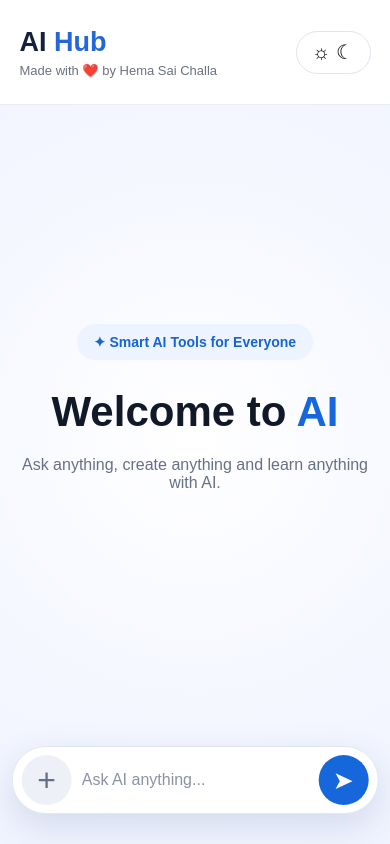
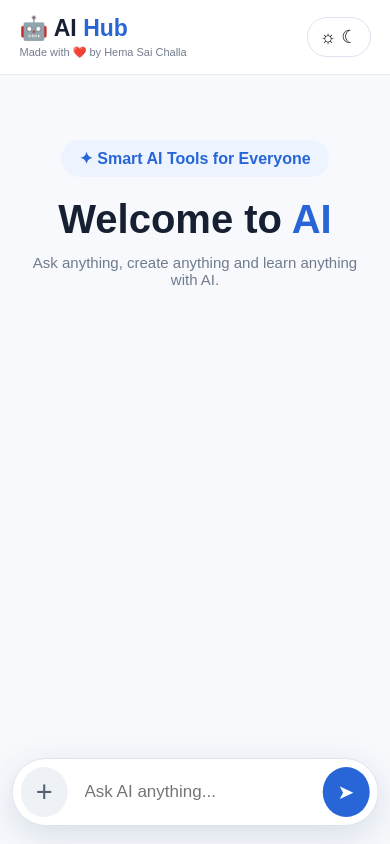
Before and after one commit to uzumakinaruto98hs-ship-it/ai-hub, a plain HTML site: page index.html in a window 390 px wide. Drawn offline with Linux system fonts and the light colour scheme.

Commit message:
Update index.html

```diff
--- a/index.html
+++ b/index.html
@@ -3,241 +3,195 @@
 <head>
 <meta charset="UTF-8">
 <meta name="viewport" content="width=device-width, initial-scale=1.0">
-
 <title>AI Hub</title>
 
 <style>
 *{
+    box-sizing:border-box;
     margin:0;
     padding:0;
-    box-sizing:border-box;
 }
 
 body{
-    font-family:Arial, sans-serif;
-    background:#f7f9ff;
-    color:#111827;
+    font-family:Arial,sans-serif;
+    background:#f7f9fc;
+    color:#172033;
     min-height:100vh;
-    overflow:hidden;
 }
 
-/* TOP BAR */
+/* HEADER */
+
 header{
-    height:105px;
+    height:82px;
     background:white;
-    border-bottom:1px solid #e8ecf4;
+    border-bottom:1px solid #e5eaf2;
 
     display:flex;
     align-items:center;
     justify-content:space-between;
 
-    padding:0 4%;
+    padding:0 5%;
 }
 
-.brand h2{
-    font-size:32px;
-    color:#14213d;
+.logo{
+    font-size:27px;
+    font-weight:bold;
 }
 
-.brand h2 span{
-    color:#2467d8;
+.logo span{
+    color:#2866d8;
 }
 
-.brand p{
-    margin-top:5px;
-    color:#6b7280;
-    font-size:15px;
+.sub{
+    color:#737d8e;
+    font-size:13px;
+    margin-top:4px;
 }
 
-/* THEME BUTTON */
 .theme{
-    width:88px;
-    height:48px;
-
-    border:1px solid #dfe4ed;
-    border-radius:30px;
-
+    border:1px solid #dce3ee;
     background:white;
-
-    font-size:20px;
-    cursor:pointer;
+    border-radius:25px;
+    padding:10px 15px;
+    font-size:18px;
 }
 
-/* MAIN */
-.hero{
-    height:calc(100vh - 105px);
+
+/* CHAT */
+
+.chat-page{
+    height:calc(100vh - 82px);
 
     display:flex;
     flex-direction:column;
-    align-items:center;
-
-    padding-top:26vh;
-
-    background:
-    radial-gradient(
-        circle at 50% 45%,
-        #ffffff 0%,
-        #f5f7ff 60%,
-        #f0f4ff 100%
-    );
 }
 
-/* BADGE */
-.badge{
-    padding:11px 22px;
 
-    border-radius:30px;
+/* WELCOME */
 
-    background:#edf4ff;
-    color:#1764d4;
-
-    font-size:17px;
-    font-weight:bold;
-
-    margin-bottom:28px;
+.welcome{
+    text-align:center;
+    padding-top:85px;
 }
 
-/* TITLE */
-.hero h1{
-    font-size:60px;
-    font-weight:700;
-
+.badge{
+    display:inline-block;
+    padding:9px 18px;
+    border-radius:25px;
+    background:#edf4ff;
+    color:#2866d8;
+    font-weight:bold;
     margin-bottom:20px;
 }
 
-.hero h1 span{
-    color:#1767dc;
+.welcome h1{
+    font-size:52px;
+    margin-bottom:12px;
 }
 
-.hero p{
-    color:#667085;
-    font-size:20px;
+.welcome h1 span{
+    color:#2866d8;
 }
 
-/* CHAT AREA */
-.chat-area{
+.welcome p{
+    color:#707b8c;
+    font-size:18px;
+}
+
+
+/* MESSAGES */
+
+.messages{
+    flex:1;
+
+    width:100%;
+    max-width:850px;
+
+    margin:35px auto 0;
+
+    padding:0 20px 150px;
+
+    overflow-y:auto;
+}
+
+.message{
+    display:flex;
+    margin:14px 0;
+}
+
+.message.user{
+    justify-content:flex-end;
+}
+
+.bubble{
+    max-width:75%;
+
+    padding:13px 17px;
+
+    border-radius:18px;
+
+    font-size:16px;
+
+    line-height:1.5;
+}
+
+.user .bubble{
+    background:#2866d8;
+    color:white;
+    border-bottom-right-radius:5px;
+}
+
+.ai .bubble{
+    background:white;
+    border:1px solid #e2e7ef;
+    color:#273247;
+    border-bottom-left-radius:5px;
+}
+
+
+/* INPUT AREA */
+
+.input-area{
+
     position:fixed;
 
     left:50%;
-    bottom:42px;
+    bottom:25px;
 
     transform:translateX(-50%);
 
     width:92%;
-    max-width:900px;
+    max-width:850px;
 }
 
-/* CHAT BAR */
-.chat-box{
-    width:100%;
-    height:72px;
 
-    background:white;
+/* TOOL MENU */
 
-    border:1px solid #e1e6ef;
-
-    border-radius:40px;
-
-    padding:9px;
-
-    display:flex;
-    align-items:center;
-
-    box-shadow:
-        0 12px 35px rgba(35,65,120,.15);
-}
-
-/* PLUS */
-.plus{
-    width:54px;
-    height:54px;
-
-    border:none;
-    border-radius:50%;
-
-    background:#edf1f7;
-
-    color:#667085;
-
-    font-size:32px;
-
-    cursor:pointer;
-}
-
-.plus:hover{
-    background:#e1e7f0;
-}
-
-/* INPUT */
-.chat-input{
-    flex:1;
-
-    height:100%;
-
-    border:none;
-    outline:none;
-
-    background:transparent;
-
-    padding:0 20px;
-
-    font-size:18px;
-    color:#172033;
-}
-
-.chat-input::placeholder{
-    color:#8a93a3;
-}
-
-/* SEND */
-.send{
-    width:54px;
-    height:54px;
-
-    border:none;
-    border-radius:50%;
-
-    background:#1767dc;
-
-    color:white;
-
-    font-size:25px;
-
-    cursor:pointer;
-}
-
-.send:hover{
-    background:#0e56bd;
-}
-
-/* TOOLS POPUP */
 .tools-menu{
     display:none;
 
     position:absolute;
 
     left:0;
-    bottom:85px;
+    bottom:82px;
 
-    width:330px;
+    width:320px;
 
     padding:10px;
 
     background:#202124;
 
-    border-radius:22px;
+    border-radius:20px;
 
-    box-shadow:
-        0 18px 45px rgba(0,0,0,.28);
+    box-shadow:0 18px 45px rgba(0,0,0,.28);
 
-    z-index:10;
+    z-index:20;
 }
 
 .tools-menu.show{
     display:block;
 }
 
-/* TOOL */
 .menu-item{
     display:flex;
     align-items:center;
@@ -246,7 +200,7 @@ header{
 
     padding:11px;
 
-    border-radius:15px;
+    border-radius:14px;
 
     color:white;
 
@@ -258,12 +212,12 @@ header{
 }
 
 .menu-icon{
-    width:45px;
-    height:45px;
+    width:44px;
+    height:44px;
 
-    border-radius:50%;
+    border-radius:12px;
 
-    background:#36383d;
+    background:#35373c;
 
     display:flex;
     align-items:center;
@@ -273,67 +227,127 @@ header{
 }
 
 .menu-text{
-    font-size:16px;
+    font-size:15px;
 }
 
+
+/* INPUT BOX */
+
+.input-box{
+
+    height:68px;
+
+    background:white;
+
+    border:1px solid #dce3ee;
+
+    border-radius:36px;
+
+    padding:8px;
+
+    display:flex;
+    align-items:center;
+
+    box-shadow:0 10px 35px rgba(40,70,120,.15);
+}
+
+.plus{
+    width:50px;
+    height:50px;
+
+    border:none;
+
+    border-radius:50%;
+
+    background:#eef2f7;
+
+    font-size:29px;
+
+    color:#566274;
+
+    cursor:pointer;
+}
+
+.input{
+    flex:1;
+
+    border:none;
+    outline:none;
+
+    background:transparent;
+
+    padding:0 17px;
+
+    font-size:17px;
+}
+
+.send{
+    width:50px;
+    height:50px;
+
+    border:none;
+    border-radius:50%;
+
+    background:#2866d8;
+
+    color:white;
+
+    font-size:20px;
+
+    cursor:pointer;
+}
+
+
 /* MOBILE */
+
 @media(max-width:700px){
 
     header{
-        height:105px;
+        height:75px;
         padding:0 5%;
     }
 
-    .brand h2{
-        font-size:27px;
+    .logo{
+        font-size:23px;
     }
 
-    .brand p{
-        font-size:13px;
+    .sub{
+        font-size:11px;
     }
 
     .theme{
-        width:75px;
-        height:43px;
+        padding:8px 12px;
     }
 
-    .hero{
-        padding-top:26vh;
+    .chat-page{
+        height:calc(100vh - 75px);
     }
 
-    .badge{
-        font-size:14px;
-        padding:10px 17px;
+    .welcome{
+        padding-top:65px;
     }
 
-    .hero h1{
-        font-size:42px;
+    .welcome h1{
+        font-size:40px;
     }
 
-    .hero p{
-        font-size:16px;
-        text-align:center;
+    .welcome p{
+        font-size:15px;
         padding:0 20px;
     }
 
-    .chat-area{
-        width:94%;
-        bottom:30px;
+    .messages{
+        padding-left:14px;
+        padding-right:14px;
     }
 
-    .chat-box{
-        height:68px;
+    .bubble{
+        max-width:82%;
     }
 
-    .plus,
-    .send{
-        width:50px;
-        height:50px;
-    }
-
-    .chat-input{
-        font-size:16px;
-        padding:0 10px;
+    .input-area{
+        width:94%;
+        bottom:18px;
     }
 
     .tools-menu{
@@ -343,32 +357,43 @@ header{
 </style>
 </head>
 
+
 <body>
 
+
 <!-- HEADER -->
+
 <header>
 
-    <div class="brand">
+    <div>
 
-        <h2>
-            AI <span>Hub</span>
-        </h2>
+        <div class="logo">
+            🤖 AI <span>Hub</span>
+        </div>
 
-        <p>
+        <div class="sub">
             Made with ❤️ by Hema Sai Challa
-        </p>
+        </div>
 
     </div>
 
-    <button class="theme" onclick="toggleTheme()">
+
+    <button class="theme">
         ☼ ☾
     </button>
 
 </header>
 
 
-<!-- MAIN -->
-<section class="hero">
+
+<!-- CHAT PAGE -->
+
+<section class="chat-page">
+
+
+    <!-- WELCOME -->
+
+    <div class="welcome">
 
         <div class="badge">
             ✦ Smart AI Tools for Everyone
@@ -382,112 +407,133 @@ header{
             Ask anything, create anything and learn anything with AI.
         </p>
 
-</section>
+    </div>
 
 
-<!-- CHAT -->
-<div class="chat-area">
 
-    <!-- PLUS MENU -->
+    <!-- MESSAGES -->
 
-    <div class="tools-menu" id="toolsMenu">
+    <div
+        class="messages"
+        id="messages"
+    ></div>
 
-        <div class="menu-item"
-             onclick="selectTool('AI Text Generator')">
 
+
+    <!-- INPUT -->
+
+    <div class="input-area">
+
+
+        <!-- TOOLS -->
+
+        <div
+            class="tools-menu"
+            id="toolsMenu"
+        >
+
+            <div
+                class="menu-item"
+                onclick="selectTool('AI Text Generator')"
+            >
                 <div class="menu-icon">🔤</div>
-
                 <div class="menu-text">
                     AI Text Generator
+                </div>
+            </div>
+
+
+            <div
+                class="menu-item"
+                onclick="selectTool('Prompt Generator')"
+            >
+                <div class="menu-icon">🪄</div>
+                <div class="menu-text">
+                    Prompt Generator
+                </div>
+            </div>
+
+
+            <div
+                class="menu-item"
+                onclick="selectTool('Study Helper')"
+            >
+                <div class="menu-icon">🎓</div>
+                <div class="menu-text">
+                    Study Helper
+                </div>
+            </div>
+
+
+            <div
+                class="menu-item"
+                onclick="selectTool('Image Generator')"
+            >
+                <div class="menu-icon">🖼️</div>
+                <div class="menu-text">
+                    Image Generator
+                </div>
+            </div>
+
+
+            <div
+                class="menu-item"
+                onclick="selectTool('Summarizer')"
+            >
+                <div class="menu-icon">📝</div>
+                <div class="menu-text">
+                    Summarizer
+                </div>
+            </div>
+
+
+            <div
+                class="menu-item"
+                onclick="selectTool('Idea Generator')"
+            >
+                <div class="menu-icon">💡</div>
+                <div class="menu-text">
+                    Idea Generator
+                </div>
             </div>
 
         </div>
 
 
-        <div class="menu-item"
-             onclick="selectTool('Prompt Generator')">
 
-            <div class="menu-icon">🪄</div>
+        <!-- INPUT BOX -->
 
-            <div class="menu-text">
-                Prompt Generator
-            </div>
+        <div class="input-box">
 
-        </div>
-
-
-        <div class="menu-item"
-             onclick="selectTool('Study Helper')">
-
-            <div class="menu-icon">🎓</div>
-
-            <div class="menu-text">
-                Study Helper
-            </div>
-
-        </div>
-
-
-        <div class="menu-item"
-             onclick="selectTool('Image Generator')">
-
-            <div class="menu-icon">🖼️</div>
-
-            <div class="menu-text">
-                Image Generator
-            </div>
-
-        </div>
-
-
-        <div class="menu-item"
-             onclick="selectTool('Summarizer')">
-
-            <div class="menu-icon">📝</div>
-
-            <div class="menu-text">
-                Summarizer
-            </div>
-
-        </div>
-
-
-        <div class="menu-item"
-             onclick="selectTool('Idea Generator')">
-
-            <div class="menu-icon">💡</div>
-
-            <div class="menu-text">
-                Idea Generator
-            </div>
-
-        </div>
-
-    </div>
-
-
-    <!-- TEXT BAR -->
-
-    <div class="chat-box">
-
-        <button class="plus" onclick="toggleMenu()">
+            <button
+                class="plus"
+                onclick="toggleMenu()"
+            >
                 +
             </button>
 
+
             <input
-            id="aiInput"
-            class="chat-input"
+                id="input"
+                class="input"
                 type="text"
                 placeholder="Ask AI anything..."
             >
 
-        <button class="send" onclick="sendMessage()">
+
+            <button
+                class="send"
+                onclick="sendMessage()"
+            >
                 ➤
             </button>
 
         </div>
 
     </div>
+
+</section>
+
 
 
 <script>
@@ -496,10 +542,10 @@ header{
 
 function toggleMenu(){
 
-    const menu =
-        document.getElementById("toolsMenu");
+    document
+        .getElementById("toolsMenu")
+        .classList.toggle("show");
 
-    menu.classList.toggle("show");
 }
 
 
@@ -508,24 +554,26 @@ function toggleMenu(){
 function selectTool(tool){
 
     const input =
-        document.getElementById("aiInput");
+        document.getElementById("input");
 
-    input.value = tool + ": ";
+    input.value =
+        tool + ": ";
 
     input.focus();
 
     document
         .getElementById("toolsMenu")
         .classList.remove("show");
+
 }
 
 
-/* SEND */
+/* SEND MESSAGE */
 
 function sendMessage(){
 
     const input =
-        document.getElementById("aiInput");
+        document.getElementById("input");
 
     const text =
         input.value.trim();
@@ -534,19 +582,58 @@ function sendMessage(){
         return;
     }
 
-    alert(
-        "You asked:\n\n" +
-        text +
-        "\n\nAI feature will be connected next 🚀"
+
+    addMessage(text,"user");
+
+    input.value = "";
+
+
+    /* DEMO AI REPLY */
+
+    setTimeout(function(){
+
+        addMessage(
+            "Hi! 👋 I'm your AI Hub assistant. Real AI connection will be added next!",
+            "ai"
         );
+
+    },700);
+
 }
 
 
-/* THEME */
+/* ADD MESSAGE */
 
-function toggleTheme(){
+function addMessage(text,type){
 
-    document.body.classList.toggle("dark");
+    const messages =
+        document.getElementById("messages");
+
+
+    const message =
+        document.createElement("div");
+
+    message.className =
+        "message " + type;
+
+
+    const bubble =
+        document.createElement("div");
+
+    bubble.className =
+        "bubble";
+
+    bubble.textContent =
+        text;
+
+
+    message.appendChild(bubble);
+
+    messages.appendChild(message);
+
+
+    messages.scrollTop =
+        messages.scrollHeight;
 
 }
 
@@ -554,14 +641,43 @@ function toggleTheme(){
 /* ENTER KEY */
 
 document
-    .getElementById("aiInput")
-    .addEventListener("keydown", function(e){
+    .getElementById("input")
+    .addEventListener(
+        "keydown",
+        function(event){
 
-        if(e.key === "Enter"){
+            if(event.key === "Enter"){
                 sendMessage();
             }
 
-    });
+        }
+    );
+
+
+/* CLOSE MENU */
+
+document.addEventListener(
+    "click",
+    function(event){
+
+        const menu =
+            document.getElementById("toolsMenu");
+
+        const plus =
+            document.querySelector(".plus");
+
+
+        if(
+            !menu.contains(event.target) &&
+            !plus.contains(event.target)
+        ){
+
+            menu.classList.remove("show");
+
+        }
+
+    }
+);
 
 </script>
 
```
Lines whose indentation alone changed are shown as unchanged.
